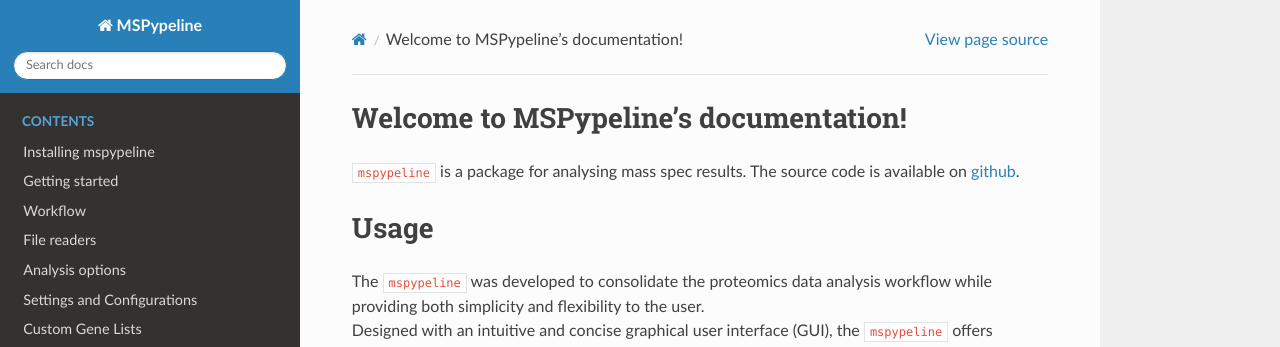
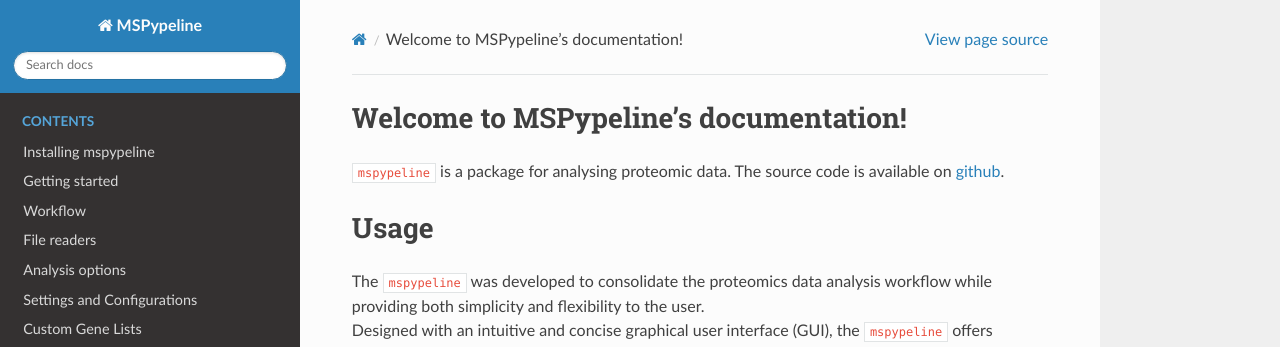
Before and after one commit to siheming/mspypeline, a Sphinx documentation site: the page built from doc/source/index.rst, in a window 1280 px wide and 900 px high. Shown: the top 347 px of the window. Built offline with Sphinx 7.4.7 and the Read the Docs theme 2.0.0, drawn with Linux system fonts in a browser that asks for light colours.

Commit message:
Update index.rst

```diff
--- a/doc/source/index.rst
+++ b/doc/source/index.rst
@@ -6,7 +6,7 @@
 Welcome to MSPypeline's documentation!
 ======================================
 
-``mspypeline`` is a package for analysing mass spec results.
+``mspypeline`` is a package for analysing proteomic data.
 The source code is available on `github <https://github.com/siheming/mspypeline/>`__.
 
 Usage
```
